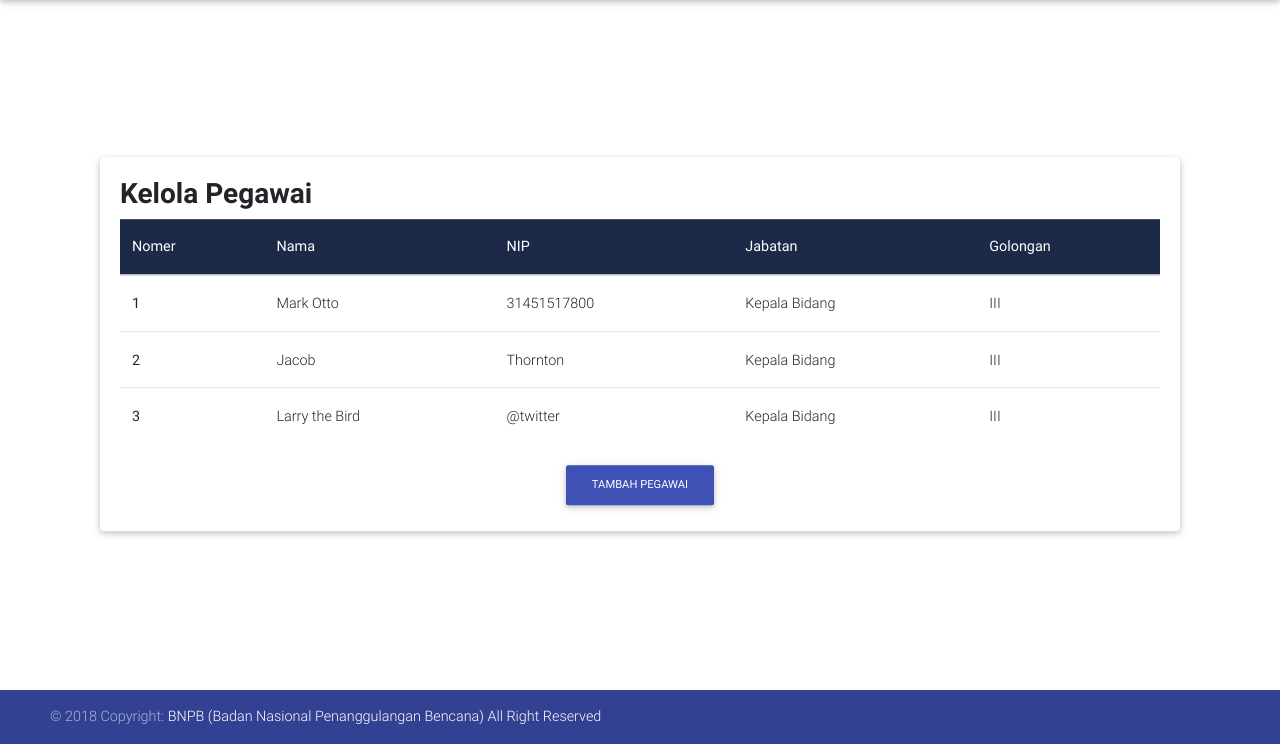
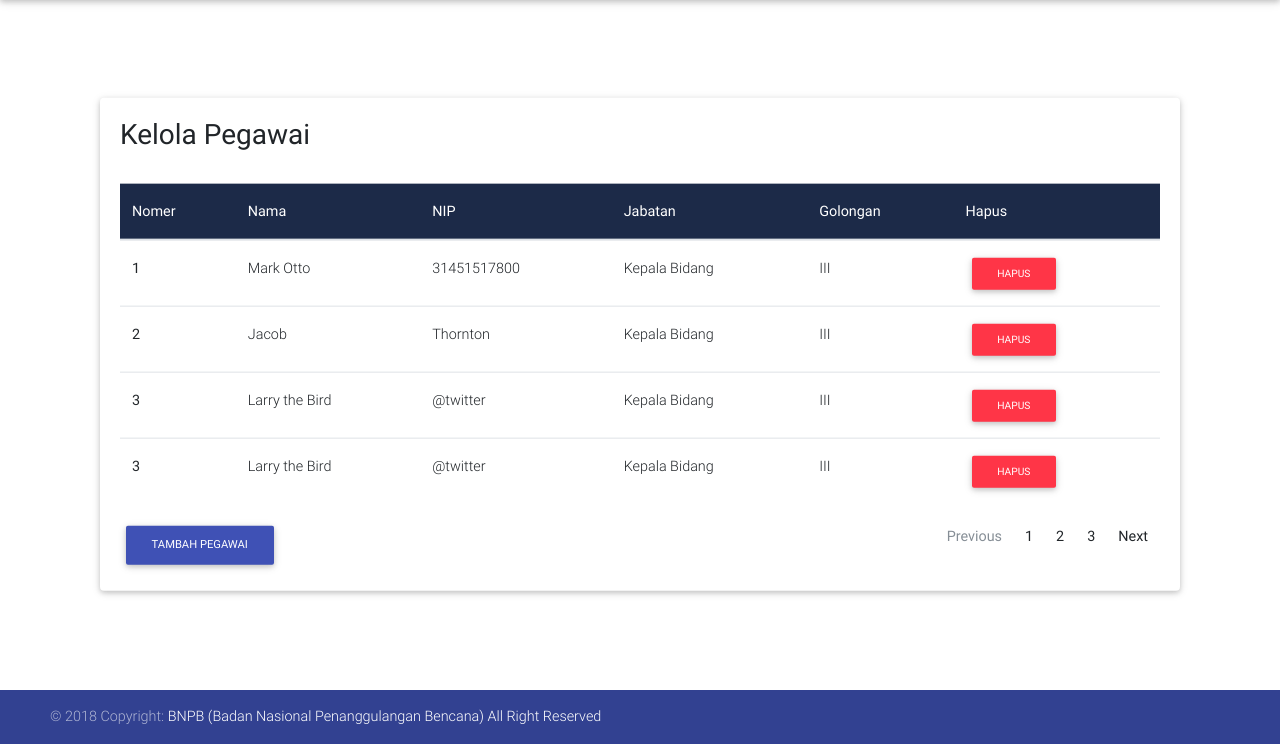
Before and after one commit to firiousity/st-bnpb, a CodeIgniter app: page /st-bnpb/index.php/home/akun in a window 1280 px wide. Shown: the part 56-800 px from the top of the page. Run offline with CodeIgniter, Linux system fonts and the light colour scheme; style sheets or scripts are compiled from the project's sources; some libraries are stand-ins or nearby versions.

Commit message:
tabel akun

```diff
--- a/application/views/akun.php
+++ b/application/views/akun.php
@@ -6,10 +6,10 @@ require_once ('header.php');
         <div class="container center">
             <div class="col">
                 <div class="card mb-8">
+
                     <div class="card-body">
-                        <h3><strong>Kelola Pegawai</strong></h3>
+                        <h3>Kelola Pegawai</h3><br>
                         <div align="center">
-
                         <table class="table table-hover">
                           <thead class="mdb-color darken-3 white-text">
                             <tr>
@@ -18,6 +18,7 @@ require_once ('header.php');
                               <th scope="col">NIP</th>
                               <th scope="col">Jabatan</th>
                               <th scope="col">Golongan</th>
+                              <th scope="col">Hapus</th>
                             </tr>
                           </thead>
                           <tbody>
@@ -27,6 +28,7 @@ require_once ('header.php');
                               <td>31451517800</td>
                               <td>Kepala Bidang</td>
                               <td>III</td>
+                              <td><span class="table-remove"><button type="button" class="btn btn-danger btn-rounded btn-sm my-0">Hapus</button></span></td>
                             </tr>
                             <tr>
                           <th scope="row">2</th>
@@ -34,6 +36,7 @@ require_once ('header.php');
                           <td>Thornton</td>
                           <td>Kepala Bidang</td>
                               <td>III</td>
+                              <td><span class="table-remove"><button type="button" class="btn btn-danger btn-rounded btn-sm my-0">Hapus</button></span></td>
                         </tr>
                         <tr>
                           <th scope="row">3</th>
@@ -41,13 +44,52 @@ require_once ('header.php');
                           <td>@twitter</td>
                           <td>Kepala Bidang</td>
                             <td>III</td>
+                            <td><span class="table-remove"><button type="button" class="btn btn-danger btn-rounded btn-sm my-0">Hapus</button></span></td>
                         </tr>
+                        <tr>
+                          <th scope="row">3</th>
+                          <td> Larry the Bird</td>
+                          <td>@twitter</td>
+                          <td>Kepala Bidang</td>
+                            <td>III</td>
+                            <td><span class="table-remove"><button type="button" class="btn btn-danger btn-rounded btn-sm my-0">Hapus</button></span></td>
+                        </tr>
+
                       </tbody>
                     </table>
-                    <a href="/register?role=mahasiswa"><button type="button" class="btn btn-indigo btn-md">Tambah Pegawai</button></a>
+                        <div class="row">
+                            <div class="col">
+                                <div align="left">
+                                    <a href="#"><button type="button" class="btn btn-indigo btn-md">Tambah Pegawai</button></a>
+                                </div>
+
+            </div>
+                            <div class="col">
+                                <nav aria-label="Page navigation example">
+    <ul class="pagination justify-content-end">
+        <!--Previous-->
+        <li class="page-item disabled">
+            <a class="page-link" href="#" tabindex="-1">Previous</a>
+        </li>
+
+        <!--Numbers-->
+        <li class="page-item"><a class="page-link" href="#">1</a></li>
+        <li class="page-item"><a class="page-link" href="#">2</a></li>
+        <li class="page-item"><a class="page-link" href="#">3</a></li>
+
+        <!--Next-->
+        <li class="page-item">
+            <a class="page-link" href="#">Next</a>
+        </li>
+    </ul>
+</nav>
+                            </div>
+                    </div>
+                    </div>
+                    <div>
+
                     </div>
                 </div>
-
                 </div>
             </div>
         </div>
--- a/application/views/header.php
+++ b/application/views/header.php
@@ -1,11 +1,3 @@
-<?php
-/**
- * Created by PhpStorm.
- * User: MNurilmanBaehaqi
- * Date: 7/30/2018
- * Time: 11:13 AM
- */
-?>
 <!DOCTYPE html>
 <html lang="en">
 
@@ -22,7 +14,7 @@
 	<meta charset="utf-8">
 	<meta name="viewport" content="width=device-width, initial-scale=1, shrink-to-fit=no">
 	<meta http-equiv="x-ua-compatible" content="ie=edge">
-	<title>Pembuatan Surat Tugas</title>
+	<title>Surat Tugas</title>
 	<!-- Font Awesome -->
 	<link rel="stylesheet" href="https://maxcdn.bootstrapcdn.com/font-awesome/4.6.0/css/font-awesome.min.css">
 	<!-- Bootstrap core CSS -->
```
